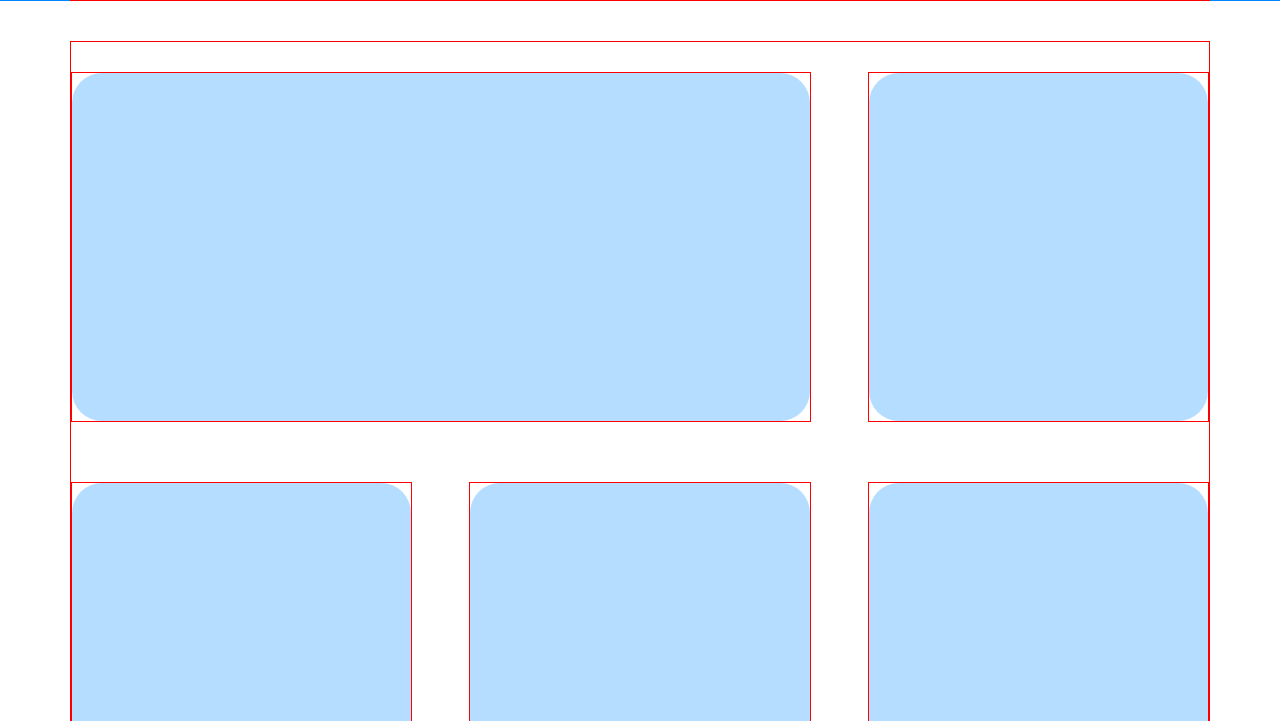
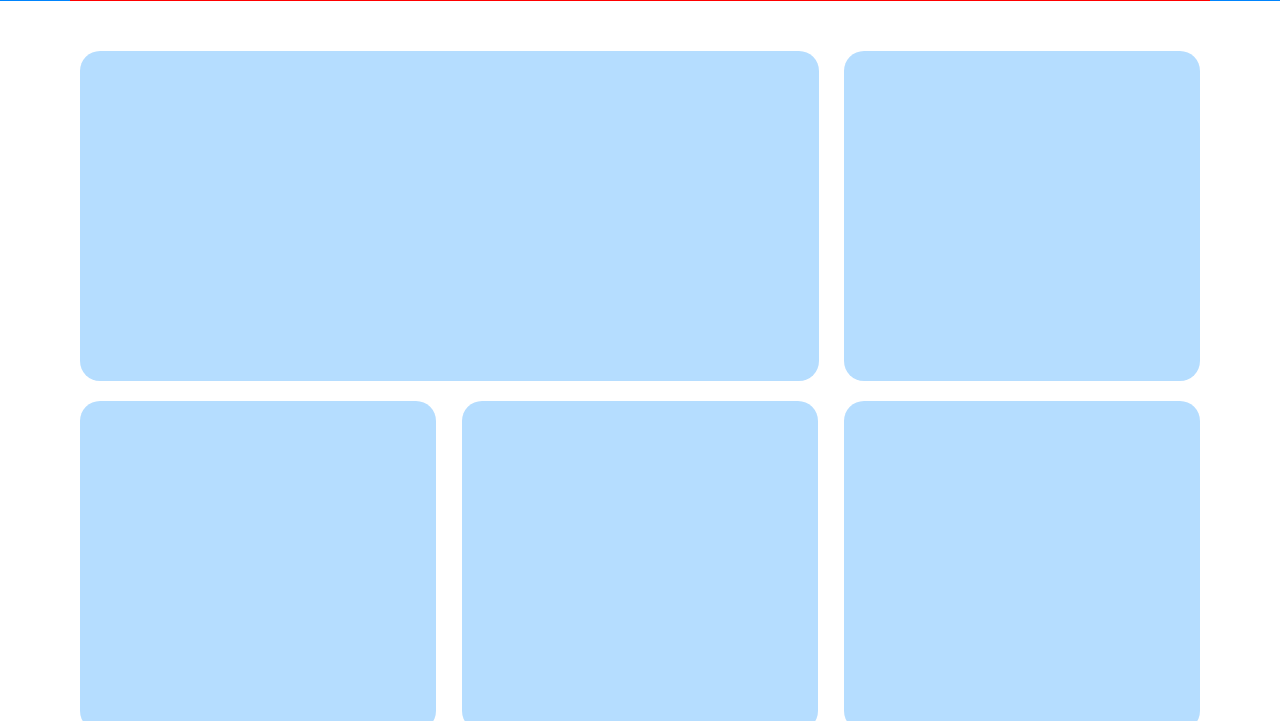
Before and after one commit to tarex7/htmlcss-responsive-layout, a plain HTML site: page index.html in a window 1280 px wide. Shown: the part 79-800 px from the top of the page. Drawn offline with Linux system fonts and the light colour scheme.

Commit message:
fixed demo section

```diff
--- a/index.html
+++ b/index.html
@@ -45,12 +45,12 @@
     <main>
       <!-- Demo section -->
       <section id="demo">
-        <div class="row container debug">
-          <div class="col col-large debug"><div class="card"></div></div>
-          <div class="col debug"><div class="card"></div></div>
-          <div class="col debug"><div class="card"></div></div>
-          <div class="col debug"><div class="card"></div></div>
-          <div class="col debug"><div class="card"></div></div>
+        <div class="row container ">
+          <div class="col col-large "><div class="card"></div></div>
+          <div class="col "><div class="card"></div></div>
+          <div class="col "><div class="card"></div></div>
+          <div class="col "><div class="card"></div></div>
+          <div class="col "><div class="card"></div></div>
         </div>
       </section>
 
--- a/style.css
+++ b/style.css
@@ -70,19 +70,20 @@ nav ul li a {
 
 #demo .col {
   min-height: 350px;
-  min-width: 30%;
-  margin: 30px 0;
+  min-width: 33%;
+  padding: 10px ;
 }
 
 #demo .col-large {
-  min-width: 65%;
+  min-width: 66.6%;
+  /* flex: 2; */
 }
 
 #demo .card {
   background-color: #b5ddff;
   width: 100%;
   height: 100%;
-  border-radius: 30px;
+  border-radius: 20px;
 }
 
 /* Planning section */
@@ -197,7 +198,7 @@ footer {
 
 @media screen and (max-width: 768px) {
   .container {
-    max-width: 90%;
+    max-width: 95%;
   }
 
   /* Navbar */
@@ -248,7 +249,7 @@ footer {
 
 @media screen and (max-width: 480px) {
   .container {
-    max-width: 83%;
+    max-width: 90%;
   }
 
   /* Navbar */
```
